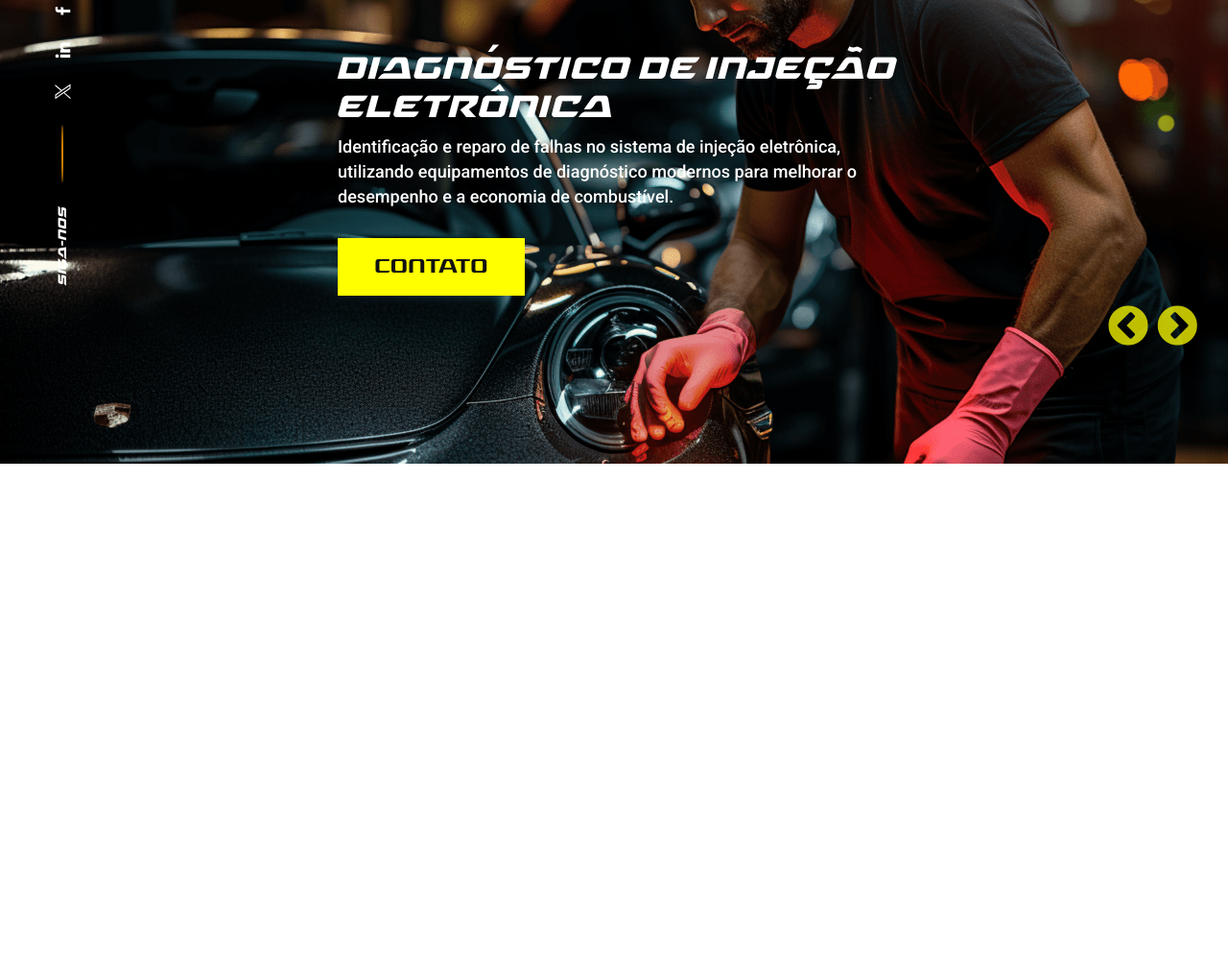
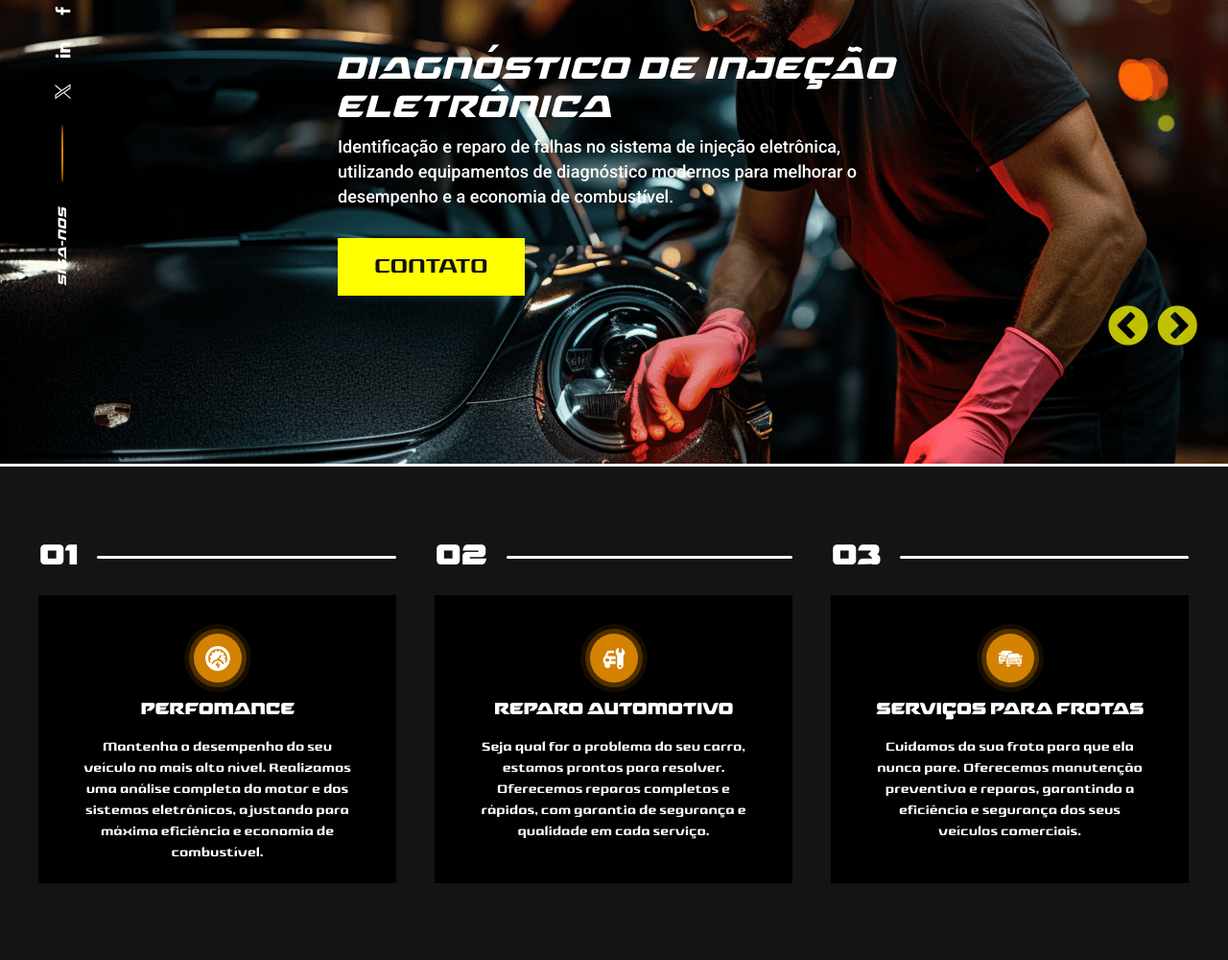
Before and after one commit to guilherme-rodrigues-francisco/kioficina, a plain HTML site: page index.html in a window 1280 px wide. Shown: the part 237-1237 px from the top of the page at 96% size. Before the commit the page ends 800 px from the top, so only its background shows below. Drawn offline with nearby package versions, Linux system fonts and the light colour scheme; grey boxes are pictures that could not be loaded; files whose address does not match are found by name.

Commit message:
seção 'services' finalizado

```diff
--- a/css/style.css
+++ b/css/style.css
@@ -147,8 +147,6 @@ header ul a {
 .banner {
   width: 100%;
   height: 100%;
-  position: absolute;
-  z-index: -1;
 }
 
 /* BANNER _SLIDE */
@@ -218,6 +216,10 @@ header ul a {
   color: var(--primary-color);
 }
 
+.slick-dotted.slick-slider {
+  margin-bottom: 0;
+}
+
 /* BANNER _INFO */
 
 .banner__info {
@@ -274,3 +276,73 @@ header ul a {
   transform: rotate(-90deg);
   margin-top: 36px;
 }
+
+.quality {
+  background-color: #141414;
+  padding: 80px 0;
+}
+
+.quality .container {
+  display: flex;
+  gap: 40px;
+  margin: 0 auto;
+}
+
+.quality p,
+h3 {
+  color: #fff;
+}
+
+.quality .details {
+  display: flex;
+  align-items: center;
+  gap: 20px;
+}
+
+.quality .details h2 {
+  font-family: var(--font-title);
+  font-weight: bold;
+  font-size: 28px;
+}
+
+.quality .details hr {
+  background: white;
+  width: 100%;
+  border: none;
+  border-radius: 20px;
+  height: 3px;
+}
+
+.boxQuality {
+  display: flex;
+  flex-direction: column;
+  align-items: center;
+  text-align: center;
+  background-color: #000;
+  padding: 40px;
+  gap: 20px;
+  margin: 0 auto;
+  margin-top: 26px;
+  width: 293px;
+  height: 220px;
+}
+
+.boxQuality img {
+  padding: 12px;
+  background: var(--third-color);
+  box-shadow: 0 0 0 5px rgba(212, 130, 1, 0.3), 0 0 0 10px rgba(212, 130, 1, 0.1);
+  border-radius: 50%;
+}
+
+.boxQuality h3 {
+  font-family: var(--font-title);
+  font-size: 1em;
+  text-transform: uppercase;
+  font-weight: bold;
+}
+
+.boxQuality p {
+  font-family: var(--font-body);
+  font-size: 0.75em;
+  line-height: 22px;
+}
--- a/index.html
+++ b/index.html
@@ -121,6 +121,45 @@
             </div>
         </section>
 
+        <section class="quality">
+            <article class="container">
+                <div>
+                    <div class="details">
+                        <h2>01</h2>
+                        <hr>
+                    </div>
+                    <div class="boxQuality">
+                        <img src="img/speedome.svg" alt="Image Perfomance Check">
+                        <h3>Perfomance</h3>
+                        <p>Mantenha o desempenho do seu veículo no mais alto nível. Realizamos uma análise completa do motor e dos sistemas eletrônicos, ajustando para máxima eficiência e economia de combustível.</p>
+                    </div>
+                </div>
+                <div>
+                    <div class="details">
+                        <h2>02</h2>
+                        <hr>
+                    </div>
+                    <div class="boxQuality">
+                        <img src="img/car-repair.svg" alt="Image Car Repair">
+                        <h3>Reparo Automotivo</h3>
+                        <p>Seja qual for o problema do seu carro, estamos prontos para resolver. Oferecemos reparos completos e rápidos, com garantia de segurança e qualidade em cada serviço.</p>
+                    </div>
+                </div>
+                <div>
+                    <div class="details">
+                        <h2>03</h2>
+                        <hr>
+                    </div>
+                    <div class="boxQuality">
+                        <img src="img/car.svg" alt="Image Car">
+                        <h3>Serviços para Frotas</h3>
+                        <p>Cuidamos da sua frota para que ela nunca pare. Oferecemos manutenção preventiva e reparos, garantindo a eficiência e segurança dos seus veículos comerciais.</p>
+                    </div>
+                </div>
+            </article>
+        </section>
+
+
     </main>
 
     <script type="text/javascript" src="//code.jquery.com/jquery-3.7.1.min.js"></script>
```
